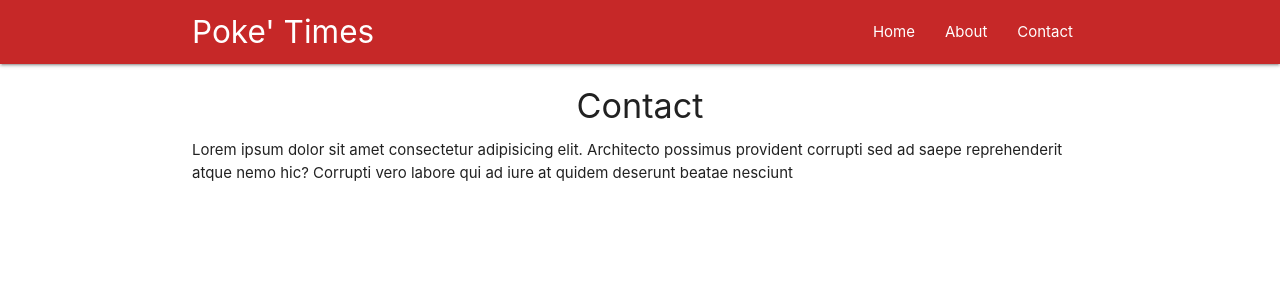
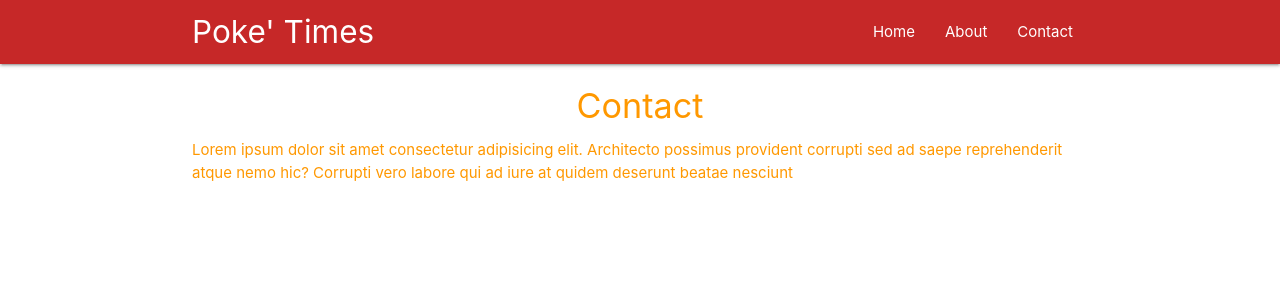
Before and after one commit to y-akash/REACT-NOTES, a React (Create React App) app in the folder poketimes/: page /contact in a window 1280 px wide. Shown: the top 300 px of the page. Built offline with nearby package versions, Linux system fonts and the light colour scheme.

Commit message:
created own high order component

```diff
--- a/poketimes/src/components/Contact.js
+++ b/poketimes/src/components/Contact.js
@@ -1,4 +1,5 @@
 import React from 'react';
+import Rainbow from '../hoc/Rainbow'
 
 const Contact = ()=>{
     return(
@@ -9,4 +10,5 @@
     );
 }
 
-export default Contact;
+// here we wrapped Contact componet in a High order Component Raninbow
+export default Rainbow(Contact);
--- /dev/null
+++ b/poketimes/src/hoc/Rainbow.js
@@ -0,0 +1,19 @@
+import React from 'react'
+
+// here we have created a High order component
+// which is use in a contact component
+const Rainbow = (WrappedComponent) => {
+
+  const colours = ['red', 'pink', 'orange', 'blue', 'green', 'yellow'];
+  const randomColour = colours[Math.floor(Math.random() * 6)];
+  const className = randomColour + '-text';
+
+  return (props) => (
+    <div className={className}>
+      <WrappedComponent {...props} />
+    </div>
+  )
+
+}
+
+export default Rainbow
```
Also changed, not shown: poketimes/src/components/Navbar.js (+1 -7 lines), 1 other file (tests, documents, lock files or other folders).
